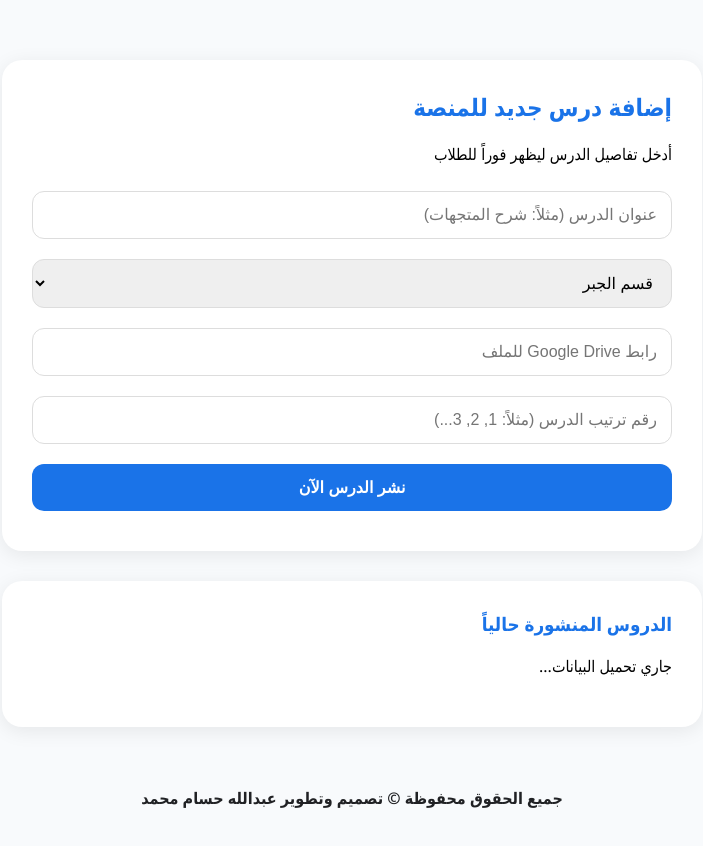
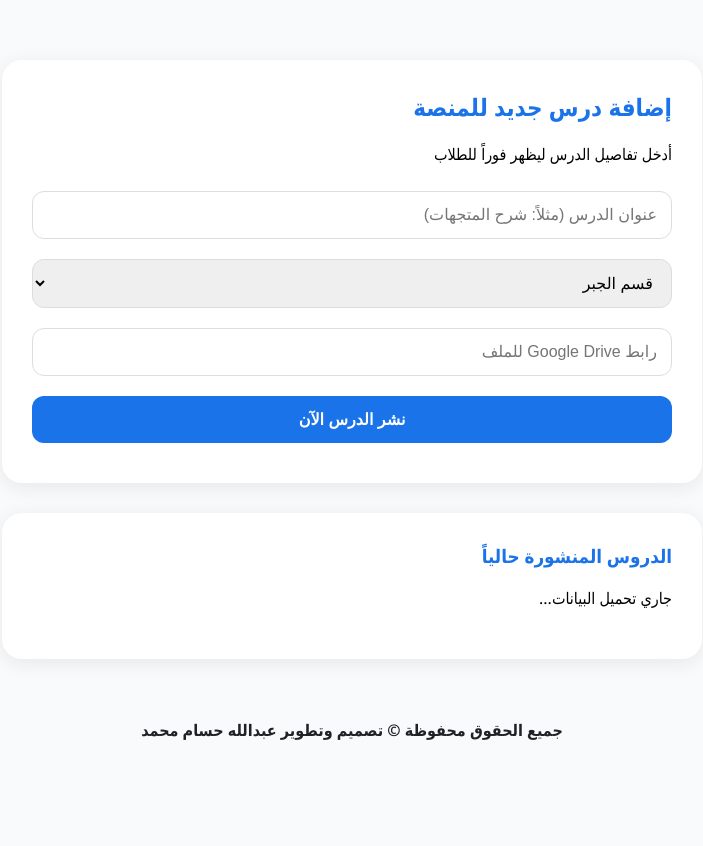
Before and after one commit to abdullah0designs-del/st, a plain HTML site: page index.html in a window 1280 px wide. Shown: the whole page, without its empty margins (288-991 px from the left). After the commit the page ends 800 px from the top, so only its background shows below. Drawn offline with Linux system fonts and the light colour scheme; no server answers.

Commit message:
Update index.html

```diff
--- a/index.html
+++ b/index.html
@@ -24,8 +24,6 @@
 
             <input type="url" id="lessonLink" placeholder="رابط Google Drive للملف">
 
-            <input type="number" id="lessonOrder" placeholder="رقم ترتيب الدرس (مثلاً: 1, 2, 3...)" min="1">
-
             <button id="addBtn" onclick="addLesson()">نشر الدرس الآن</button>
         </div>
 
```
